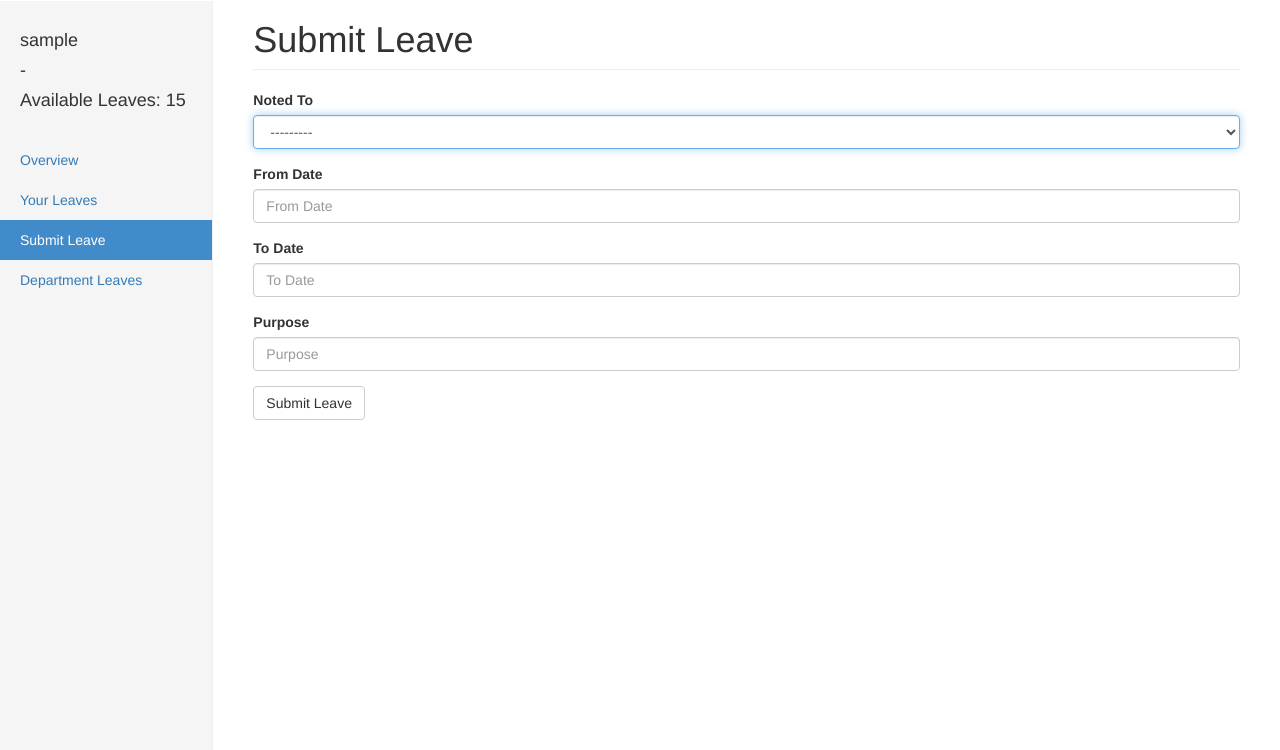
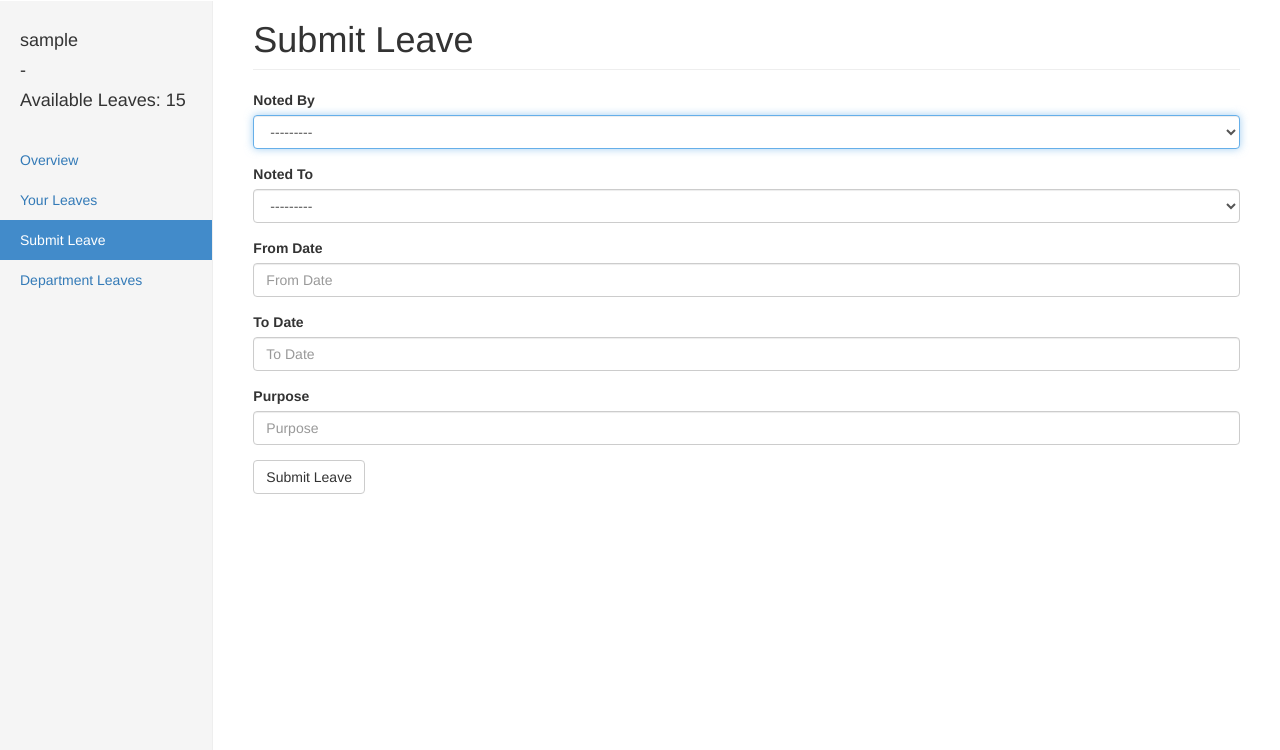
Before and after one commit to Anupam-dagar/Leave-management-portal, a Django app: page /submit/ in a window 1280 px wide. Shown: the part 50-800 px from the top of the page. Run offline with Django 3.2, Linux system fonts and the light colour scheme; the visitor is signed in with stand-in values (Sample User, id 1); data comes from the database, SQL or seed files in the repository; some libraries are stand-ins or nearby versions.

Commit message:
fix server error due to forms.py. Add a new field noted_to, rename older one to noted_by.

```diff
--- a/leave/forms.py
+++ b/leave/forms.py
@@ -8,15 +8,19 @@ class MyCustomUserForm(RegistrationForm):
         exclude =  ['available_leaves', 'last_login', 'is_superuser', 'groups', 'user_permissions', 'is_staff', 'is_active', 'date_joined_0', 'date_joined_1', 'date_joined', 'password']
 
 class LeaveForm(forms.ModelForm):
-    def __init__(self, userdetails, *args, **kwargs):
+    def __init__(self, userdetails, request_method, *args, **kwargs):
         super (LeaveForm,self).__init__(*args,**kwargs)
-        if userdetails.designation == 'SE':
-            self.fields['noted_to'].queryset = User.objects.filter(power_station=userdetails.power_station, designation='CE')
-        if userdetails.designation == 'XEN':
-            self.fields['noted_to'].queryset = User.objects.filter(power_station=userdetails.power_station, designation='SE')
-        if userdetails.designation == 'AEE':
-            self.fields['noted_to'].queryset = User.objects.filter(power_station=userdetails.power_station, designation='XEN')
+        if request_method == 'GET':
+            if userdetails.designation == 'SE':
+                self.fields['noted_by'].queryset = User.objects.filter(power_station=userdetails.power_station, designation='CE')
+                self.fields['noted_to'].queryset = User.objects.filter(power_station=userdetails.power_station, designation='SE')
+            if userdetails.designation == 'XEN':
+                self.fields['noted_by'].queryset = User.objects.filter(power_station=userdetails.power_station, designation='SE')
+                self.fields['noted_to'].queryset = User.objects.filter(power_station=userdetails.power_station, designation='XEN')
+            if userdetails.designation == 'AEE':
+                self.fields['noted_by'].queryset = User.objects.filter(power_station=userdetails.power_station, designation='XEN')
+                self.fields['noted_to'].queryset = User.objects.filter(power_station=userdetails.power_station, designation='AEE')
 
     class Meta:
         model = Leave
-        fields = ('noted_to', 'from_date', 'to_date', 'purpose')
+        fields = ('noted_by', 'from_date', 'to_date', 'purpose', 'noted_to')
--- a/leave/models.py
+++ b/leave/models.py
@@ -37,11 +37,12 @@ class User(AbstractUser):
 class Leave(models.Model):
     employee = models.ForeignKey(User, on_delete=models.CASCADE, blank=False, null=False)
     sanctioned_by = models.ForeignKey(User, on_delete=models.CASCADE, related_name='%(class)s_sanctioned', blank=True, null=True)
-    noted_to =  models.ForeignKey(User, on_delete=models.CASCADE, related_name='%(class)s_noted', blank=False, null=False)
+    noted_by =  models.ForeignKey(User, on_delete=models.CASCADE, related_name='%(class)s_notedby', blank=False, null=False)
     from_date = models.DateField(blank=False, null=False)
     to_date = models.DateField(blank=False, null=False)
     purpose = models.CharField(max_length=1200, blank=False, null=False)
     approval = models.BooleanField(default=False, blank=False, null=False)
+    noted_to = models.ForeignKey(User, on_delete=models.CASCADE, related_name='%(class)s_notedto', blank=True, null=True)
 
     def __str__(self):
         return self.employee.first_name + ': ' + str(self.from_date) + ' - ' + str(self.to_date)
--- a/leave/templates/leave/department_leaves.html
+++ b/leave/templates/leave/department_leaves.html
@@ -44,6 +44,7 @@
                             <th>Till Date</th>
                             <th>Purpose</th>
                             <th>Noted To</th>
+                            <th>Noted By</th>
                             <th>Sanctioned By</th>
                             <th>Approval Status</th>
                         </tr>
@@ -58,6 +59,7 @@
                             <td>{{ leave.to_date }}</td>
                             <td>{{ leave.purpose }}</td>
                             <td>{{ leave.noted_to }}</td>
+                            <td>{{ leave.noted_by }}</td>
                             <td>{{ leave.sanctioned_by }}</td>
                             {% if leave.approval == False and leave.sanctioned_by == None %}
                             <td>Approval Pending</td>
--- a/leave/templates/leave/submit_leave.html
+++ b/leave/templates/leave/submit_leave.html
@@ -36,6 +36,10 @@
             <form method="post">
                 {% csrf_token %}
                 <div class="form-group">
+                    <label for="notedto">Noted By</label>
+                    {% render_field form.noted_by class="form-control" id="notedto" placeholder="Leave noted to" autofocus="true" %}
+                </div>
+                <div class="form-group">
                     <label for="notedto">Noted To</label>
                     {% render_field form.noted_to class="form-control" id="notedto" placeholder="Leave noted to" autofocus="true" %}
                 </div>
--- a/leave/templates/leave/your_leaves.html
+++ b/leave/templates/leave/your_leaves.html
@@ -42,6 +42,7 @@
                             <th>Till Date</th>
                             <th>Purpose</th>
                             <th>Noted To</th>
+                            <th>Noted By</th>
                             <th>Sanctioned By</th>
                             <th>Approval Status</th>
                         </tr>
@@ -54,6 +55,7 @@
                             <td>{{ leave.to_date }}</td>
                             <td>{{ leave.purpose }}</td>
                             <td>{{ leave.noted_to }}</td>
+                            <td>{{ leave.noted_by }}</td>
                             <td>{{ leave.sanctioned_by }}</td>
                             {% if leave.approval == False and leave.sanctioned_by == None %}
                             <td>Approval Pending</td>
--- a/leave/views.py
+++ b/leave/views.py
@@ -17,8 +17,8 @@ def home(request):
 def submit_leave(request):
     if request.user.is_authenticated():
         if request.method == "POST":
-            noted_to = User.objects.get(pk=request.POST.get('noted_to'))
-            form = LeaveForm(request.POST)
+            noted_by = User.objects.get(pk=request.POST.get('noted_by'))
+            form = LeaveForm(request.user, request.method, data=request.POST)
             if form.is_valid():
                 form_data = form.save(commit=False)
                 form_data.employee = request.user
@@ -30,10 +30,10 @@ def submit_leave(request):
                        'Employee ' + request.user.get_full_name() + ' has ' + str(request.user.available_leaves) + ' leaves remaining.\n\n'\
                        'Login to portal at https://hpgcl.herokuapp.com/accounts/login/ to approve or deny the leave.'\
                        'This is an autogenerated mail by the leave portal.'
-                send_mail(mail_subject, mail_message, 'HPGCL Leave Portal <hpgcl@leaveportal.com>', [noted_to.email], fail_silently=False)
+                send_mail(mail_subject, mail_message, 'HPGCL Leave Portal <hpgcl@leaveportal.com>', [noted_by.email], fail_silently=False)
                 return redirect('/')
         else:
-            form = LeaveForm(request.user)
+            form = LeaveForm(request.user, request.method)
         return render(request, 'leave/submit_leave.html', {'form': form})
 
 
@@ -52,16 +52,16 @@ def department_leaves(request):
         user_station = request.user.power_station
         if user_designation == 'CE':
             dept_leaves = Leave.objects.filter(
-                employee__power_station=user_station)
+                employee__power_station=user_station).order_by('-pk')
         elif user_designation == 'SE':
             dept_leaves = Leave.objects.filter(employee__power_station=user_station).exclude(
-                employee__power_station=user_station, employee__designation="CE").exclude(employee__designation="SE")
+                employee__power_station=user_station, employee__designation="CE").exclude(employee__designation="SE").order_by('-pk')
         elif user_designation == 'XEN':
             dept_leaves = Leave.objects.filter(employee__power_station=user_station).exclude(
-                employee__designation="CE").exclude(employee__designation="SE").exclude(employee__designation="XEN")
+                employee__designation="CE").exclude(employee__designation="SE").exclude(employee__designation="XEN").order_by('-pk')
         elif user_designation == 'AEE':
             dept_leaves = Leave.objects.filter(employee__power_station=user_station).exclude(employee__designation="CE").exclude(
-                employee__designation="SE").exclude(employee__designation="XEN").exclude(employee__designation="AEE")
+                employee__designation="SE").exclude(employee__designation="XEN").exclude(employee__designation="AEE").order_by('-pk')
         return render(request, 'leave/department_leaves.html', {'dept_leaves': dept_leaves})
 
 
```
Also changed, not shown: leave/migrations/0007_auto_20181223_1913.py (added), leave/migrations/0008_auto_20181223_1918.py (added).
